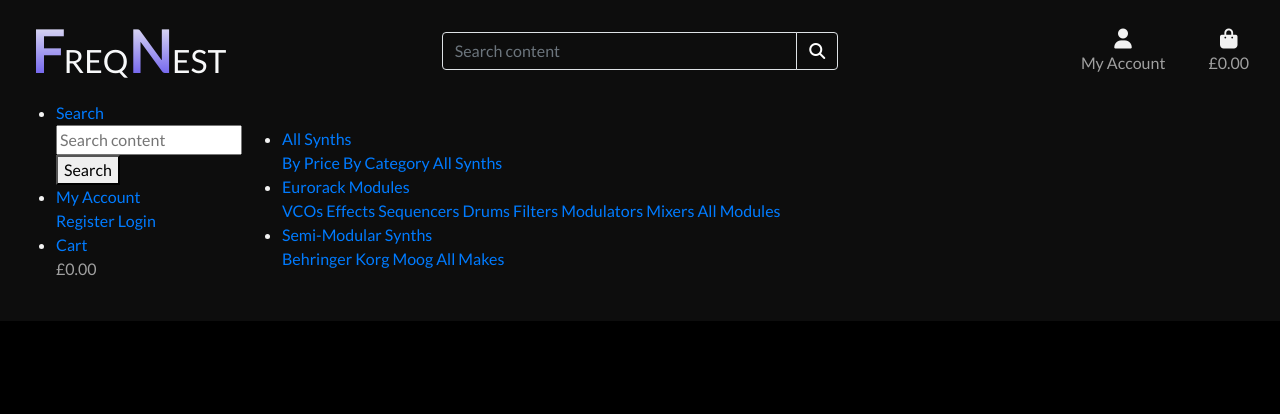
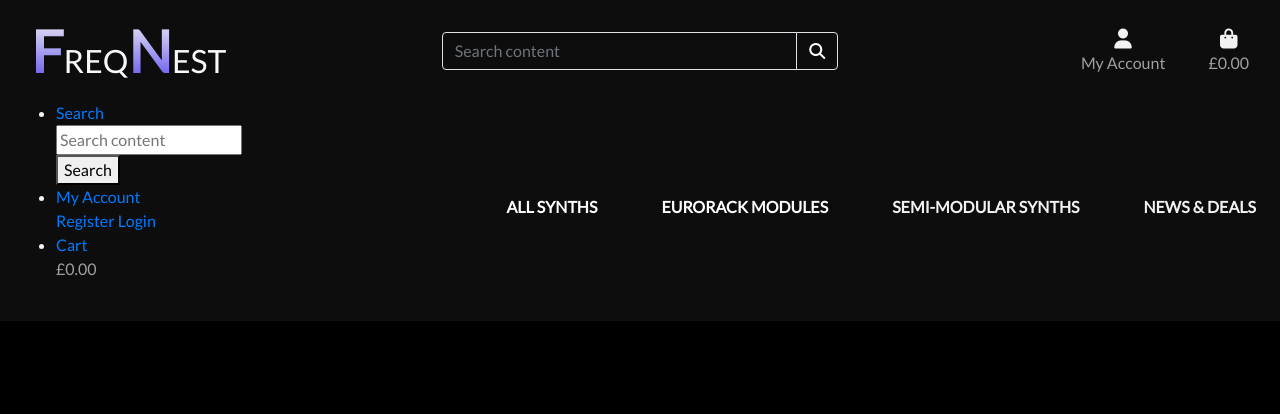
Before and after one commit to SandorGyorfi/FreqNest, a Django app: page / in a window 1280 px wide. Shown: the top 414 px of the page. Run offline with Django 4.2, Linux system fonts and the light colour scheme; some libraries are stand-ins or nearby versions.

Commit message:
Added bootstrap elements to include
Added design to main nav include template.

```diff
--- a/templates/base.html
+++ b/templates/base.html
@@ -89,7 +89,7 @@
 
                     <!--  indicator -->
                     <li class="list-inline-item">
-                        <a class="nav-link {% if grand_total %}text-info font-weight-bold{% else %}text-black{% endif %}" href="{% url 'view_cart' %}">
+                        <a class="nav-link {% if grand_total %}text-info font-weight-bold{% else %}text-black{% endif %}" href="#">
                             <div class="text-center">
                                 <i class="fas fa-shopping-bag fa-lg"></i>
                                 <p class="my-0">
--- a/templates/includes/main-nav.html
+++ b/templates/includes/main-nav.html
@@ -1,46 +1,54 @@
-<div>
-    <ul>
+<div class="collapse navbar-collapse" id="main-nav">
+    <ul class="navbar-nav w-auto ml-auto">
         <!-- All Synths -->
-        <li>
-            <a href="#" id="all-synths-link">
+        <li class="nav-item dropdown">
+            <a class="logo-font font-weight-bold nav-link bg-black text-white mr-5" href="#" id="all-synths-link" data-toggle="dropdown" aria-haspopup="true" aria-expanded="false" aria-label="Toggle All Synths dropdown">
                 All Synths
             </a>
-            <div>
-                <a href="{% url 'all_synths' %}?sort=price&direction=asc">By Price</a>
-                <a href="{% url 'all_synths' %}?sort=category&direction=asc">By Category</a>
-                <a href="{% url 'all_synths' %}">All Synths</a>
+            <div class="dropdown-menu border-0" aria-labelledby="all-synths-link">
+                <a href="{% url 'all_synths' %}?sort=price&direction=asc" class="dropdown-item">By Price</a>
+                <a href="{% url 'all_synths' %}?sort=category&direction=asc" class="dropdown-item">By Category</a>
+                <a href="{% url 'all_synths' %}" class="dropdown-item">All Synths</a>
             </div>
         </li>
 
         <!-- Eurorack Modules -->
-        <li>
-            <a href="#" id="eurorack-link">
+        <li class="nav-item dropdown">
+            <a class="logo-font font-weight-bold nav-link bg-black text-white mr-5" href="#" id="eurorack-link" data-toggle="dropdown" aria-haspopup="true" aria-expanded="false" aria-label="Toggle Eurorack Modules dropdown">
                 Eurorack Modules
             </a>
-            <div>
-                <a href="{% url 'all_synths' %}?category=vcos">VCOs</a>
-                <a href="{% url 'all_synths' %}?category=effects">Effects</a>
-                <a href="{% url 'all_synths' %}?category=sequencers">Sequencers</a>
-                <a href="{% url 'all_synths' %}?category=drums">Drums</a>
-                <a href="{% url 'all_synths' %}?category=filters">Filters</a>
-                <a href="{% url 'all_synths' %}?category=modulators">Modulators</a>
-                <a href="{% url 'all_synths' %}?category=mixers">Mixers</a>
-                <a href="{% url 'all_synths' %}?category=vcos,effects,sequencers,drums,filters,modulators,mixers">All Modules</a>
+            <div class="dropdown-menu border-0" aria-labelledby="eurorack-link">
+                <a href="{% url 'all_synths' %}?category=vcos" class="dropdown-item">VCOs</a>
+                <a href="{% url 'all_synths' %}?category=effects" class="dropdown-item">Effects</a>
+                <a href="{% url 'all_synths' %}?category=sequencers" class="dropdown-item">Sequencers</a>
+                <a href="{% url 'all_synths' %}?category=drums" class="dropdown-item">Drums</a>
+                <a href="{% url 'all_synths' %}?category=filters" class="dropdown-item">Filters</a>
+                <a href="{% url 'all_synths' %}?category=modulators" class="dropdown-item">Modulators</a>
+                <a href="{% url 'all_synths' %}?category=mixers" class="dropdown-item">Mixers</a>
+                <a href="{% url 'all_synths' %}?category=vcos,effects,sequencers,drums,filters,modulators,mixers" class="dropdown-item">All Modules</a>
             </div>
         </li>
 
-        <!-- Semi-Modular Synths -->
-        <li>
-            <a href="#" id="semi-link">
+        <li class="nav-item dropdown">
+            <a class="logo-font font-weight-bold nav-link text-black mr-5" href="#" id="semi-link" data-toggle="dropdown" aria-haspopup="true" aria-expanded="false">
                 Semi-Modular Synths
             </a>
-            <div>
-                <a href="{% url 'all_synths' %}?category=behringer">Behringer</a>
-                <a href="{% url 'all_synths' %}?category=korg">Korg</a>
-                <a href="{% url 'all_synths' %}?category=moog">Moog</a>
-                <a href="{% url 'all_synths' %}?category=behringer,korg,moog">All Makes</a>
+            <div class="dropdown-menu border-0" aria-labelledby="semi-link">
+                <a href="{% url 'all_synths' %}?category=behringer" class="dropdown-item">Behringer</a>
+                <a href="{% url 'all_synths' %}?category=korg" class="dropdown-item">Korg</a>
+                <a href="{% url 'all_synths' %}?category=moog" class="dropdown-item">Moog</a>
+                <a href="{% url 'all_synths' %}?category=behringer,korg,moog" class="dropdown-item">All Makes</a>
             </div>
         </li>
 
+        <li class="nav-item dropdown">
+            <a class="logo-font font-weight-bold nav-link text-black" href="#" id="deals-link" data-toggle="dropdown" aria-haspopup="true" aria-expanded="false">
+                News & Deals
+            </a>
+            <div class="dropdown-menu border-0" aria-labelledby="deals-link">
+                <a href="" class="dropdown-item">New Arrivals</a>
+                <a href="" class="dropdown-item">Deals</a>
+            </div>
+        </li>
     </ul>
 </div>
```
